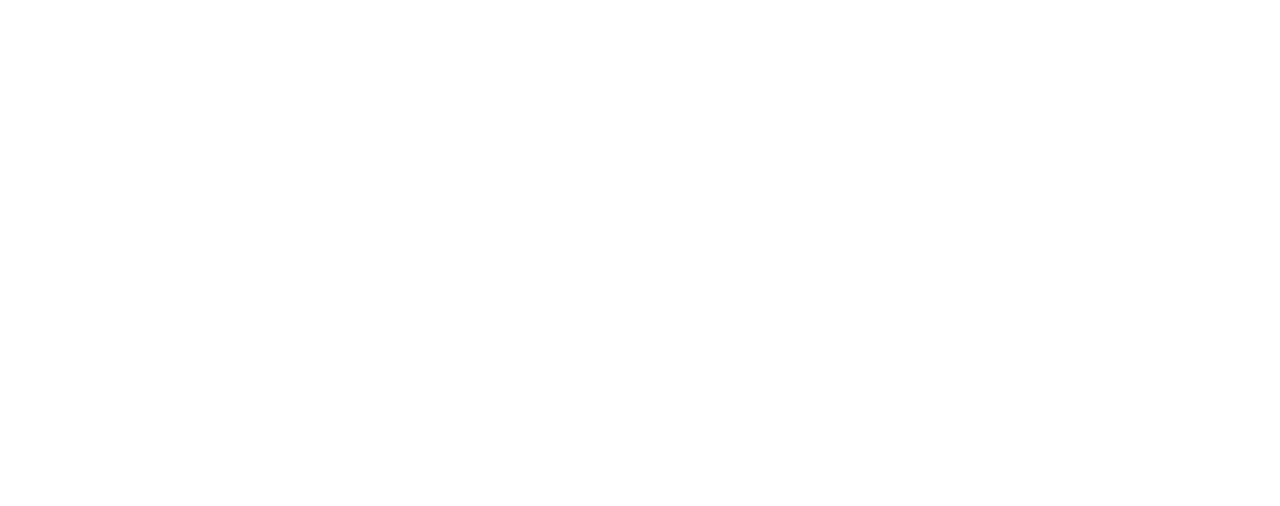
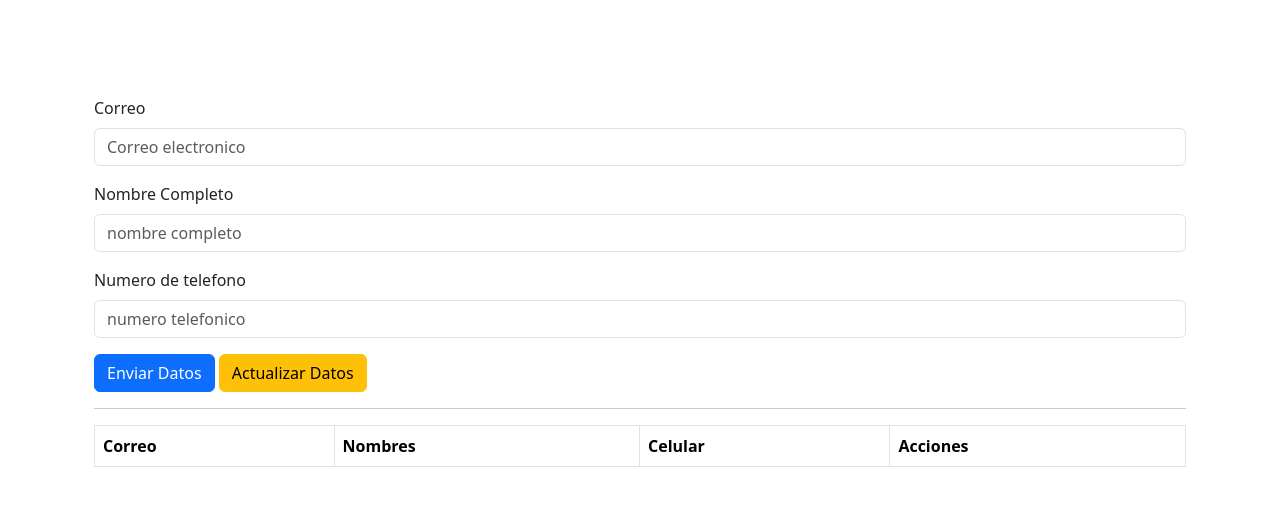
Before and after one commit to smcabezasmo/CRUD, a plain HTML site: page index.html in a window 1280 px wide. Drawn offline with nearby package versions, Linux system fonts and the light colour scheme.

Commit message:
terminación de index

```diff
--- a/index.html
+++ b/index.html
@@ -4,8 +4,55 @@
     <meta charset="UTF-8">
     <meta name="viewport" content="width=device-width, initial-scale=1.0">
     <title>Document</title>
+    <link href="https://cdn.jsdelivr.net/npm/bootstrap@5.3.0-alpha1/dist/css/bootstrap.min.css" rel="stylesheet"
+    integrity="sha384-GLhlTQ8iRABdZLl6O3oVMWSktQOp6b7In1Zl3/Jr59b6EGGoI1aFkw7cmDA6j6gD" crossorigin="anonymous">
+    <link rel="stylesheet" href="style.css">
 </head>
 <body>
+    <div class="text-center p-2 text-white">
+        <h1>CRUD</h1>
+      </div>
+      <br>
+      <div class="container">
+        <div class="container mb-5">
+          <div class="row">
+            <div class="mb-3">
+              <label class="form-label">Correo</label>
+              <input type="email" class="form-control" id="inputEmail" placeholder="Correo electronico">
+            </div>
+            <div class="mb-3">
+              <label class="form-label">Nombre Completo</label>
+              <input type="text" class="form-control" id="inputName" placeholder="nombre completo">
+            </div>
+            <div class="mb-3">
+              <label class="form-label">Numero de telefono</label>
+              <input type="number" class="form-control" id="inputPhone" placeholder="numero telefonico">
+            </div>
+            <div class="container">
+              <button type="submit" class="btn btn-primary" id="btnAdd" onclick="AddData()">Enviar Datos</button>
+              <button type="submit" class="btn btn-warning" id="btnUpdate">Actualizar Datos</button>
+            </div>
+          </div>
+          <hr>
+          <table class="table table-bordered" id="tableData">
+            <thead>
+              <tr>
+                <th scope="col">Correo</th>
+                <th scope="col">Nombres</th>
+                <th scope="col">Celular</th>
+                <th scope="col">Acciones</th>
+              </tr>
+            </thead>
+            <tbody>
 
+            </tbody>
+          </table>
+        </div>
+      </div>
+
+      <script src="main.js"></script>
+      <script src="https://cdn.jsdelivr.net/npm/bootstrap@5.3.0-alpha1/dist/js/bootstrap.bundle.min.js"
+        integrity="sha384-w76AqPfDkMBDXo30jS1Sgez6pr3x5MlQ1ZAGC+nuZB+EYdgRZgiwxhTBTkF7CXvN"
+        crossorigin="anonymous"></script>
 </body>
 </html>
```
